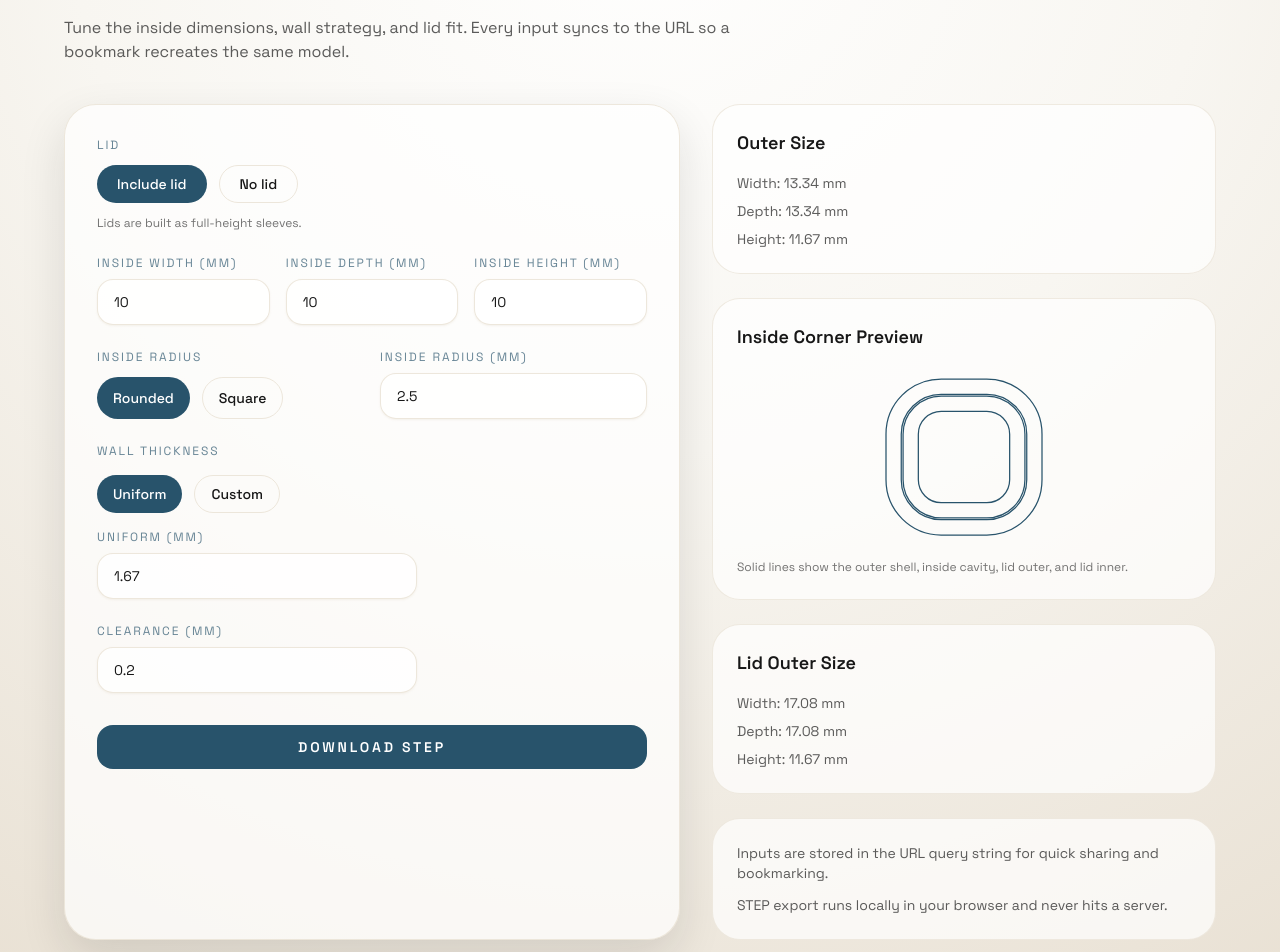
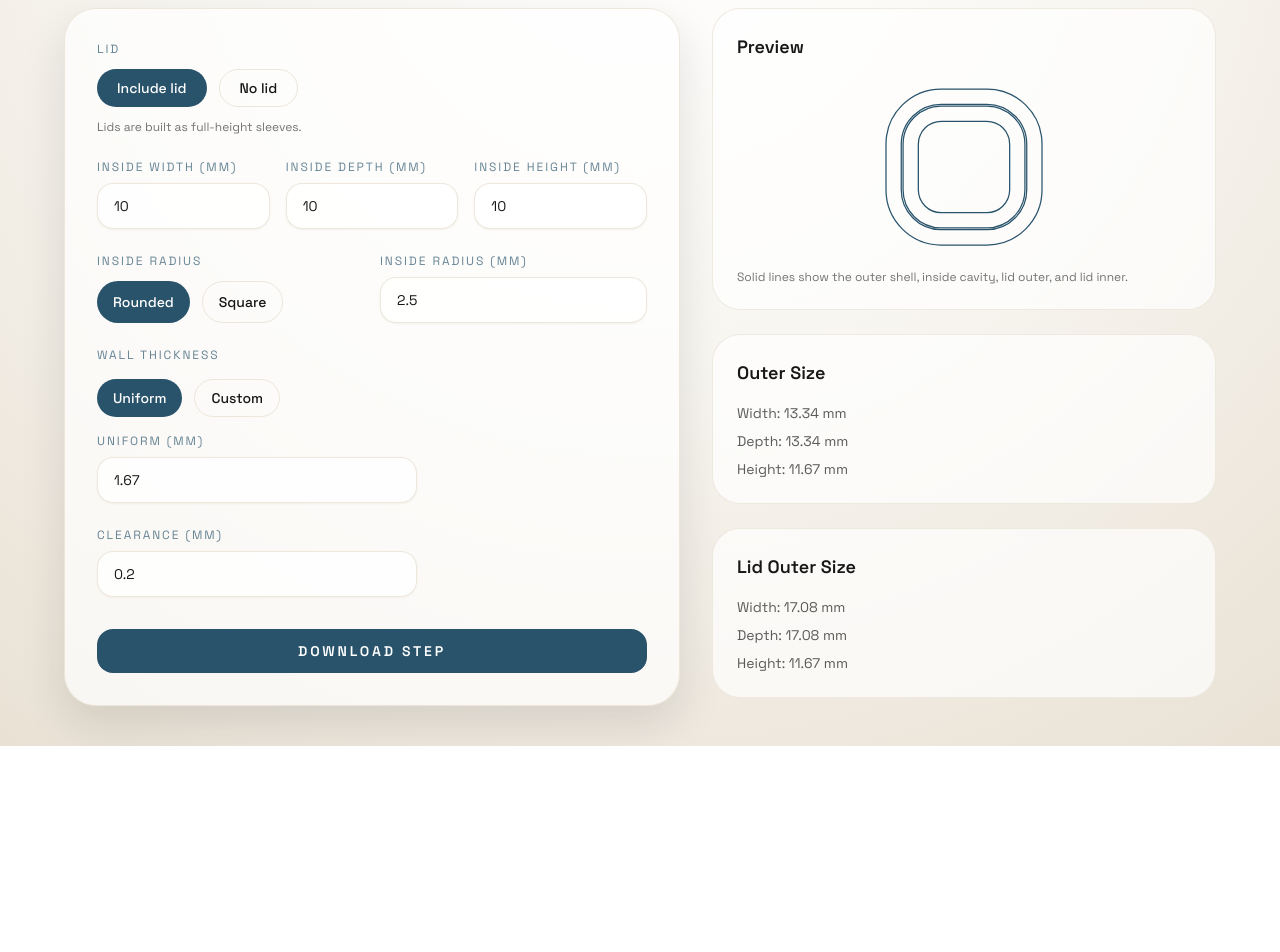
Before and after one commit to rickycastro/3d-box, a React (Vite) app: page / in a window 1280 px wide. Shown: the part 120-1072 px from the top of the page. After the commit the page ends 866 px from the top, so only its background shows below. Built offline with nearby package versions, Linux system fonts and the light colour scheme; the HTML template or start-up script is replaced by a standard one.

Commit message:
cleaned up

```diff
--- a/src/App.tsx
+++ b/src/App.tsx
@@ -213,16 +213,9 @@ export default function App() {
     <div className="min-h-screen px-6 py-10 text-ink">
       <div className="mx-auto flex max-w-6xl flex-col gap-10">
         <header className="flex flex-col gap-4">
-          <span className="text-xs uppercase tracking-[0.35em] text-ocean/60">
-            Local STEP Generator
-          </span>
           <h1 className="text-4xl font-semibold tracking-tight text-ink md:text-5xl">
             3D Box Builder
           </h1>
-          <p className="max-w-2xl text-base text-ink/70">
-            Tune the inside dimensions, wall strategy, and lid fit. Every input
-            syncs to the URL so a bookmark recreates the same model.
-          </p>
         </header>
 
         <div className="grid gap-8 lg:grid-cols-[1.1fr_0.9fr]">
@@ -463,15 +456,7 @@ export default function App() {
 
           <aside className="flex flex-col gap-6">
             <div className="rounded-[28px] border border-sand/70 bg-white/70 p-6">
-              <h2 className="text-lg font-semibold text-ink">Outer Size</h2>
-              <div className="mt-4 grid gap-2 text-sm text-ink/70">
-                <div>Width: {outerDims.width} mm</div>
-                <div>Depth: {outerDims.depth} mm</div>
-                <div>Height: {outerDims.height} mm</div>
-              </div>
-            </div>
-            <div className="rounded-[28px] border border-sand/70 bg-white/70 p-6">
-              <h2 className="text-lg font-semibold text-ink">Inside Corner Preview</h2>
+              <h2 className="text-lg font-semibold text-ink">Preview</h2>
               <div className="mt-4 flex items-center justify-center">
                 <svg width={previewCorners.size} height={previewCorners.size}>
                   {params.includeLid && (
@@ -532,6 +517,14 @@ export default function App() {
                 Solid lines show the outer shell, inside cavity, lid outer, and lid inner.
               </p>
             </div>
+            <div className="rounded-[28px] border border-sand/70 bg-white/70 p-6">
+              <h2 className="text-lg font-semibold text-ink">Outer Size</h2>
+              <div className="mt-4 grid gap-2 text-sm text-ink/70">
+                <div>Width: {outerDims.width} mm</div>
+                <div>Depth: {outerDims.depth} mm</div>
+                <div>Height: {outerDims.height} mm</div>
+              </div>
+            </div>
             {lidDims && (
               <div className="rounded-[28px] border border-sand/70 bg-white/70 p-6">
                 <h2 className="text-lg font-semibold text-ink">Lid Outer Size</h2>
@@ -542,15 +535,6 @@ export default function App() {
                 </div>
               </div>
             )}
-            <div className="rounded-[28px] border border-sand/70 bg-white/70 p-6 text-sm text-ink/70">
-              <p>
-                Inputs are stored in the URL query string for quick sharing and
-                bookmarking.
-              </p>
-              <p className="mt-3">
-                STEP export runs locally in your browser and never hits a server.
-              </p>
-            </div>
             {debugLog.length > 0 && (
               <div className="rounded-[28px] border border-sand/70 bg-white/70 p-6 text-xs text-ink/70">
                 <h3 className="text-sm font-semibold text-ink">Debug Log</h3>
```
